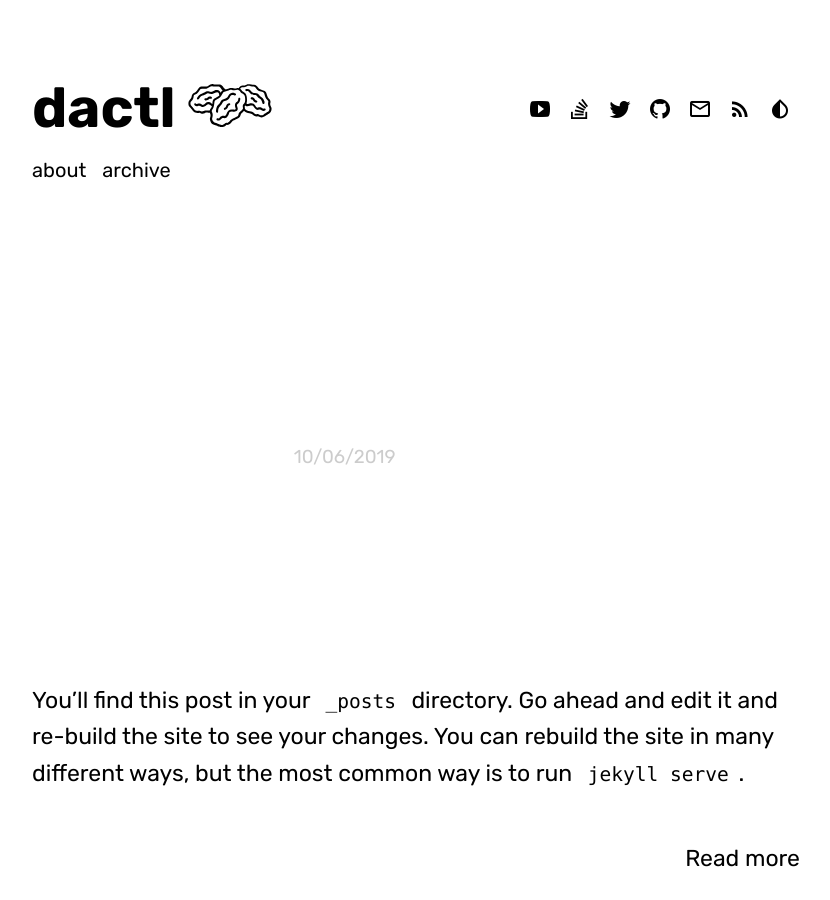
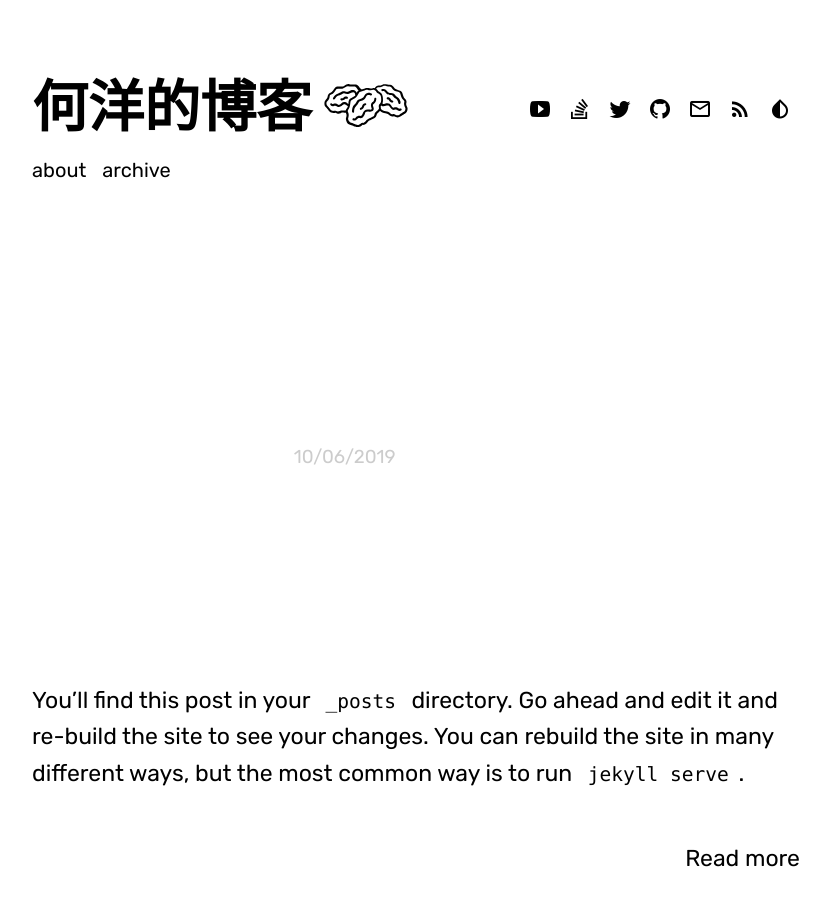
Before and after one commit to he57207494/blog.github.io, a Jekyll site: the page built from index.html, in a window 1280 px wide and 900 px high. Shown: the whole window, without its empty margins (224-1054 px from the left). Built offline with Jekyll 4.4.1, drawn with Linux system fonts in a browser that asks for light colours; some web fonts are replaced; the list of posts is cut into pages by our own code.

Commit message:
Update _config.yml

```diff
--- a/_config.yml
+++ b/_config.yml
@@ -1,11 +1,11 @@
 # Base blog settings
-baseurl                      : "/dactl/" # the subpath of your site,                         # e.g. /blog/
+baseurl                      : "/blog.github.io/" # the subpath of your site,                         # e.g. /blog/
                               # set to '' in case of hosting on GitHub
 url                          : "" # the base hostname & protocol for your site
                                   # `http://<username>.github.io` - for GitHub
 
 blog:
-  title                      : dactl
+  title                      : 何洋的博客
   description                  : >
                                this should contain a proper description
 
```
